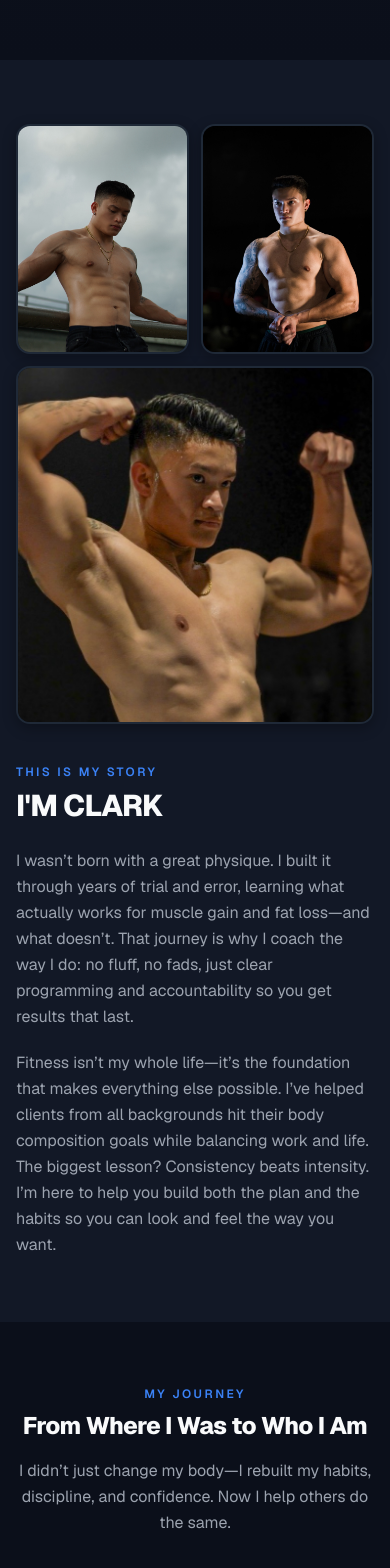
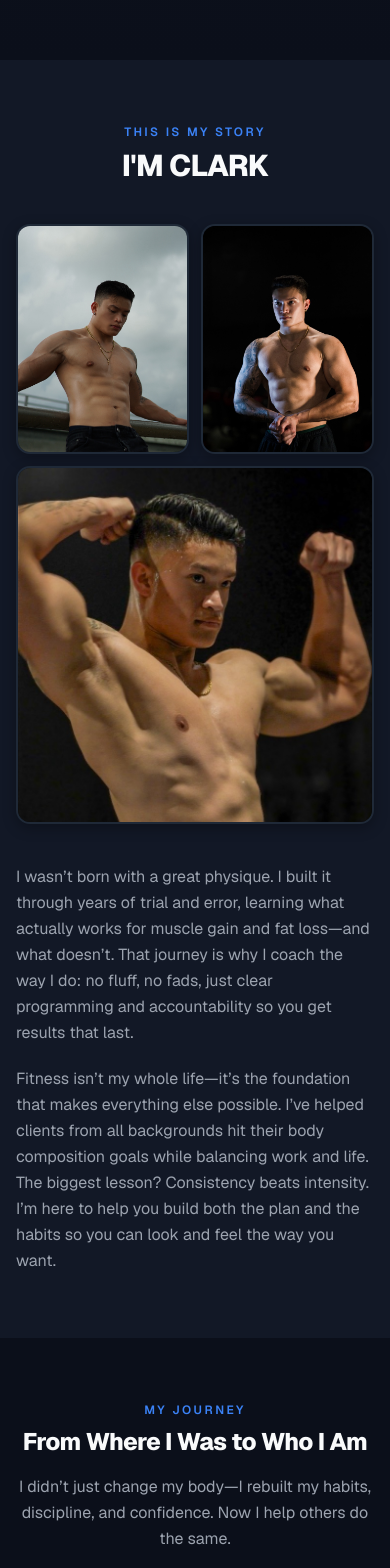
Before and after one commit to alejandro-cartagena/clark-fitness, a Next.js app: page / in a window 390 px wide. Shown: the part 2600-4168 px from the top of the page. Built offline with nearby package versions, Linux system fonts and the light colour scheme.

Commit message:
Aligned text to center on most sections for mobile

```diff
--- a/components/sections/About.tsx
+++ b/components/sections/About.tsx
@@ -34,10 +34,30 @@ export default function About({
       aria-labelledby="about-heading"
     >
       <Container>
-        {/* Desktop: images left, text right. Mobile: stack. */}
-        <div className="grid grid-cols-1 gap-10 md:grid-cols-2 md:gap-14 md:items-center">
-          {/* Left: image collage — top row: two images; bottom row: full-width on tablet and down */}
-          <div className="min-w-0 grid grid-cols-2 grid-rows-[auto_auto] gap-3 sm:gap-4">
+        {/*
+          Mobile order:  1) eyebrow + heading  2) images  3) paragraphs
+          Desktop order: images (col 1, rows 1-2) | heading (col 2, row 1) + paragraphs (col 2, row 2)
+        */}
+        <div className="grid grid-cols-1 gap-10 md:grid-cols-2 md:gap-x-14 md:gap-y-0">
+          {/* 1 · Eyebrow + heading */}
+          <div className="order-1 text-center md:text-left md:col-start-2 md:row-start-1 md:self-end md:pb-6 md:pl-2">
+            <p
+              className="text-xs font-semibold uppercase tracking-[0.2em]"
+              style={{ color: siteConfig.branding.colors.accent.primary }}
+            >
+              {eyebrow}
+            </p>
+            <h2
+              id="about-heading"
+              className="mt-2 text-3xl font-extrabold uppercase tracking-tight sm:text-4xl lg:text-5xl"
+              style={{ color: siteConfig.branding.colors.text.primary }}
+            >
+              {heading}
+            </h2>
+          </div>
+
+          {/* 2 · Image collage */}
+          <div className="order-2 min-w-0 grid grid-cols-2 grid-rows-[auto_auto] gap-3 sm:gap-4 md:col-start-1 md:row-start-1 md:row-span-2">
             {/* Top left */}
             <div
               className="relative aspect-[3/4] overflow-hidden rounded-xl border-2 shadow-[0_4px_14px_rgba(0,0,0,0.3)] col-start-1 row-start-1"
@@ -64,7 +84,7 @@ export default function About({
                 sizes="(max-width: 1023px) 50vw, 260px"
               />
             </div>
-            {/* Bottom — full width on tablet and down, shorter height; left column only on lg */}
+            {/* Bottom — full width on tablet and down; left column only on lg */}
             <div
               className="relative aspect-[3/3] overflow-hidden rounded-xl border-2 shadow-[0_4px_14px_rgba(0,0,0,0.3)] col-span-2 col-start-1 row-start-2 lg:col-span-1 lg:aspect-[3/4]"
               style={{ borderColor: siteConfig.branding.colors.border, backgroundColor: siteConfig.branding.colors.background.primary }}
@@ -79,22 +99,8 @@ export default function About({
             </div>
           </div>
 
-          {/* Right: text */}
-          <div className="lg:pl-2">
-            <p
-              className="text-xs font-semibold uppercase tracking-[0.2em]"
-              style={{ color: siteConfig.branding.colors.accent.primary }}
-            >
-              {eyebrow}
-            </p>
-            <h2
-              id="about-heading"
-              className="mt-2 text-3xl font-extrabold uppercase tracking-tight sm:text-4xl lg:text-5xl"
-              style={{ color: siteConfig.branding.colors.text.primary }}
-            >
-              {heading}
-            </h2>
-            <div className="mt-6 space-y-5 sm:mt-8 sm:space-y-6">
+          {/* 3 · Paragraphs */}
+          <div className="order-3 space-y-5 sm:space-y-6 md:col-start-2 md:row-start-2 md:self-start md:pt-0 md:pl-2">
             <p
               className="text-base leading-relaxed sm:text-lg"
               style={{ color: siteConfig.branding.colors.text.secondary }}
@@ -109,7 +115,6 @@ export default function About({
             </p>
           </div>
         </div>
-        </div>
       </Container>
     </section>
   );
--- a/components/sections/Masonry/Masonry.tsx
+++ b/components/sections/Masonry/Masonry.tsx
@@ -92,7 +92,7 @@ export default function Masonry() {
       <div className="mx-auto w-full max-w-6xl px-4 sm:px-6 lg:px-10">
         {/* Header */}
         <div className="flex flex-col gap-6 sm:flex-row sm:items-end sm:justify-between">
-          <div>
+          <div className="text-center sm:text-left">
             <p
               className="text-xs font-semibold uppercase tracking-[0.25em]"
               style={{ color: branding.colors.accent.primary }}
@@ -120,7 +120,7 @@ export default function Masonry() {
 
           {htltSponsor && (
             <aside
-              className="max-w-sm rounded-2xl border px-4 py-4 text-xs shadow-[0_18px_45px_rgba(0,0,0,0.65)] sm:text-sm"
+              className="max-w-sm mx-auto sm:mx-0 text-center sm:text-left rounded-2xl border px-4 py-4 text-xs shadow-[0_18px_45px_rgba(0,0,0,0.65)] sm:text-sm"
               style={{
                 borderColor: branding.colors.border,
                 background:
@@ -129,7 +129,7 @@ export default function Masonry() {
             >
               <p
                 className="text-[10px] font-semibold uppercase tracking-[0.3em]"
-                style={{ color: branding.colors.highlight.primary }}
+                style={{ color: branding.colors.text.primary }}
               >
                 Official Partner
               </p>
```
Lines whose indentation alone changed are shown as unchanged.
